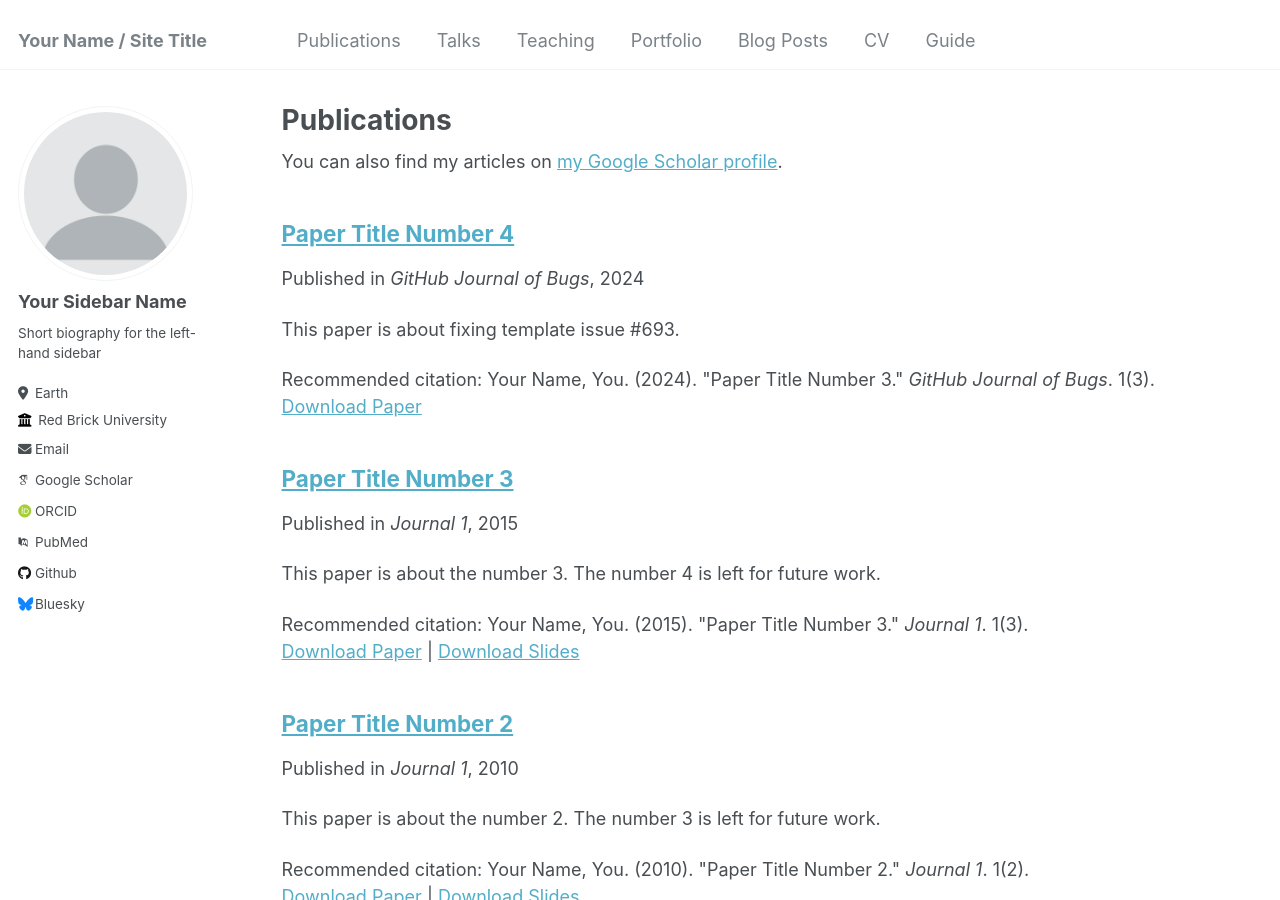
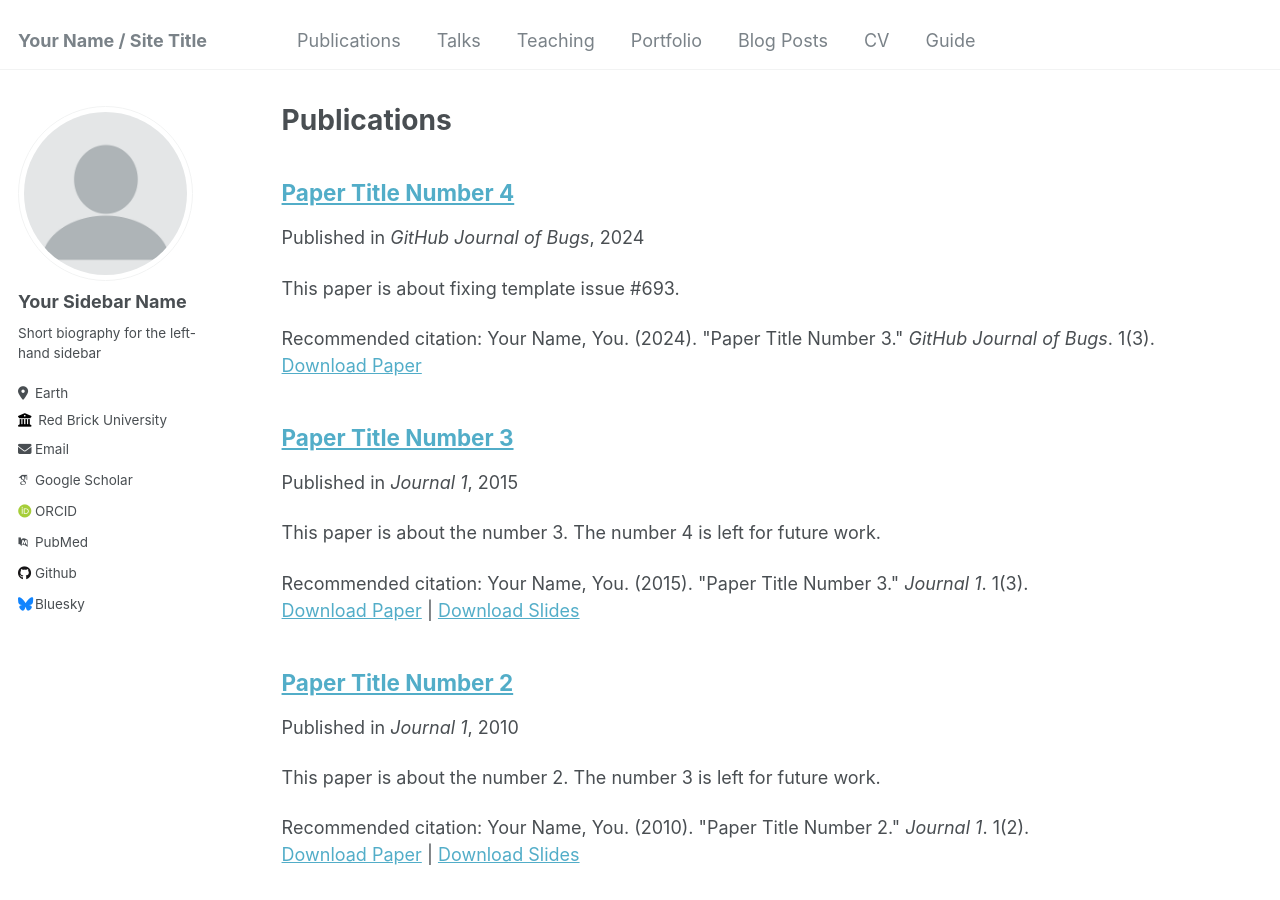
Before and after one commit to ray-shang/ray-shang, a Jekyll site: the page built from _pages/publications.md, in a window 1280 px wide and 900 px high. Built offline with Jekyll 4.4.1, drawn with Linux system fonts in a browser that asks for light colours; some web fonts are replaced.

Commit message:
Update publications.md

```diff
--- a/_pages/publications.md
+++ b/_pages/publications.md
@@ -6,7 +6,9 @@ author_profile: true
 ---
 
 {% if site.author.googlescholar %}
-  <div class="wordwrap">You can also find my articles on <a href="{{site.author.googlescholar}}">my Google Scholar profile</a>.</div>
+<!--  <div class="wordwrap">You can also find my articles on <a href="{{site.author.googlescholar}}">my Google Scholar profile</a>.</div>
+
+-->
 {% endif %}
 
 {% include base_path %}
```
